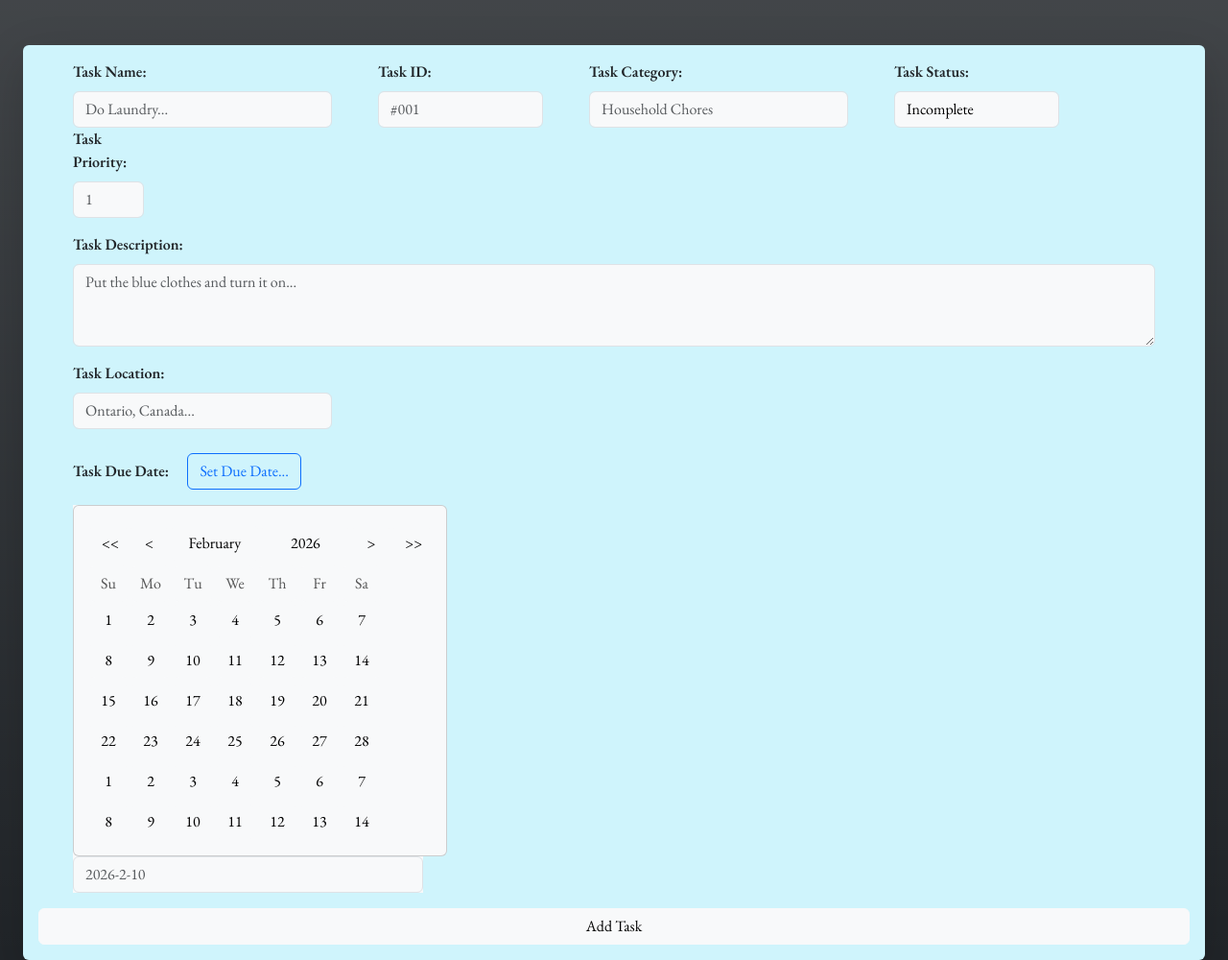
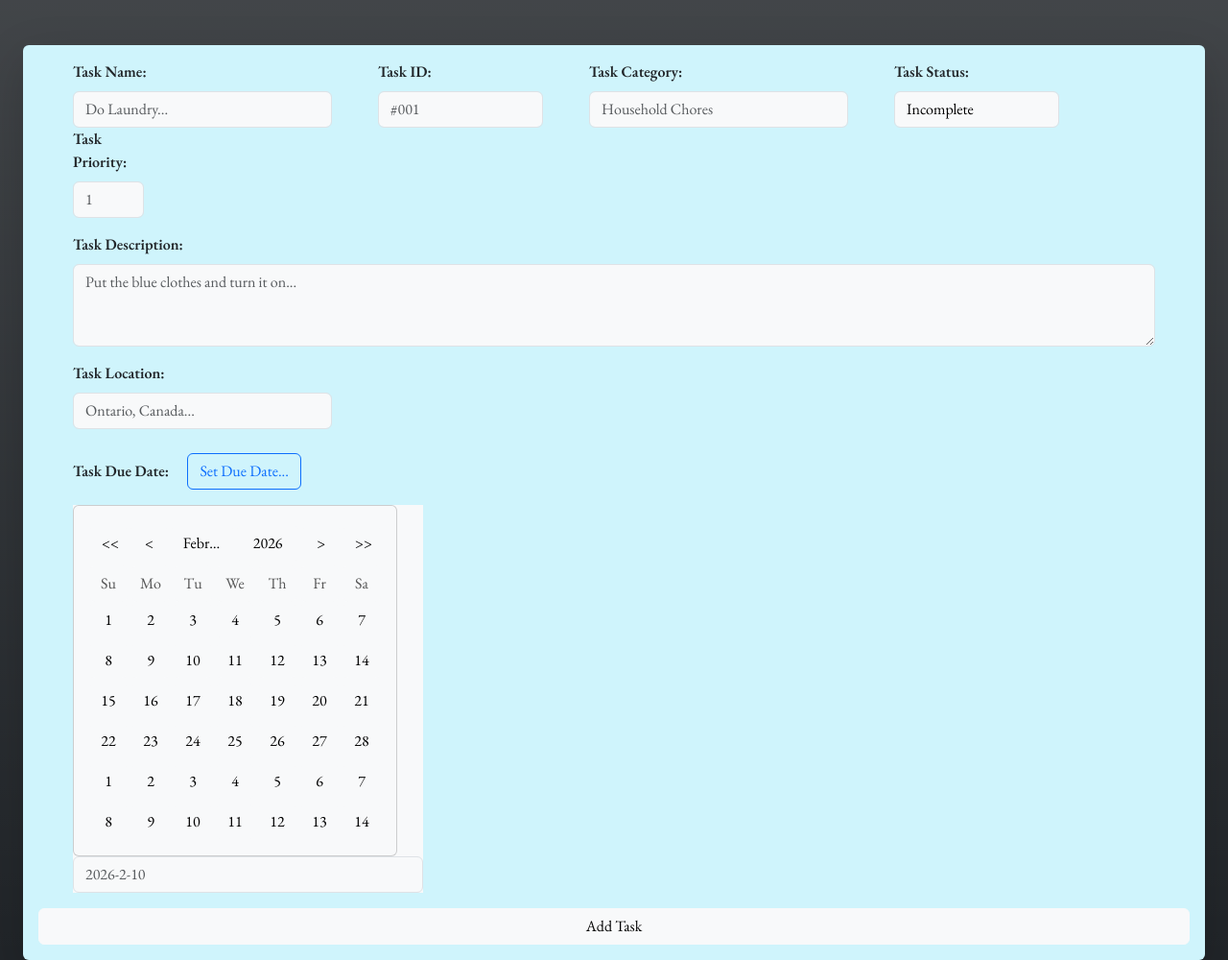
Before and after one commit to xxaad0/DarjahAI, a Flask app: page /tasks in a window 1280 px wide, after a click on "Set Due Date...". Shown: the part 57-1057 px from the top of the page at 96% size. Run offline with Flask 3, Linux system fonts and the light colour scheme; the visitor is signed in with stand-in values (Sample User, id 1); data that the repository does not hold is empty.

Commit message:
fix header width

```diff
--- a/darjahai/static/css/styles.css
+++ b/darjahai/static/css/styles.css
@@ -323,8 +323,8 @@ html.home-page::-webkit-scrollbar-thumb, body.home-page::-webkit-scrollbar-thumb
   flex-wrap: nowrap;
   width: max-content;
   align-items: center;
-  grid-template-columns: 2.5rem 2.5rem 12ch 12ch 2.5rem 2.5rem;
-    width: fit-content;
+  grid-template-columns: 2.5rem 2.5rem minmax(0, 1fr) minmax(0, 1fr) 2.5rem 2.5rem;
+  width: calc(7 * 2.5rem + 6 * .25rem);
     padding:.25rem 0;
     white-space:nowrap;
 }
@@ -354,14 +354,13 @@ html.home-page::-webkit-scrollbar-thumb, body.home-page::-webkit-scrollbar-thumb
 }
 
 
-#currentMonth{
-    min-width: 10ch;
-    text-align: center;
-}
-
-#currentYear{
-    min-width: 4ch;
-    text-align: center;
+#currentMonth, #currentYear{
+  width: 100%;
+  min-width: 0;
+  text-align: center;
+  overflow: hidden;
+  text-overflow: ellipsis;
+  white-space: nowrap;
 }
 
 #prevMonth, #prevYear, #nextMonth, #nextYear{
```
